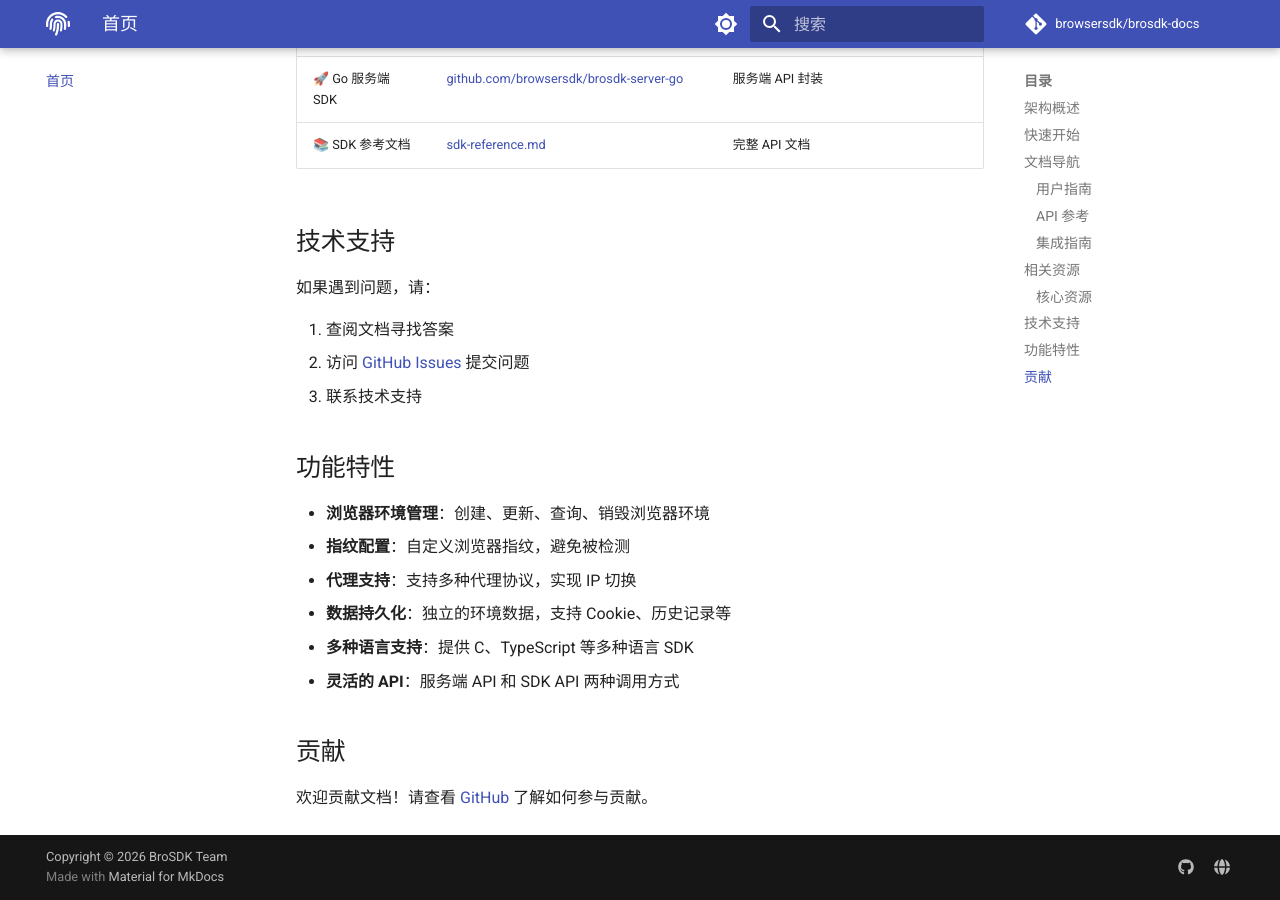
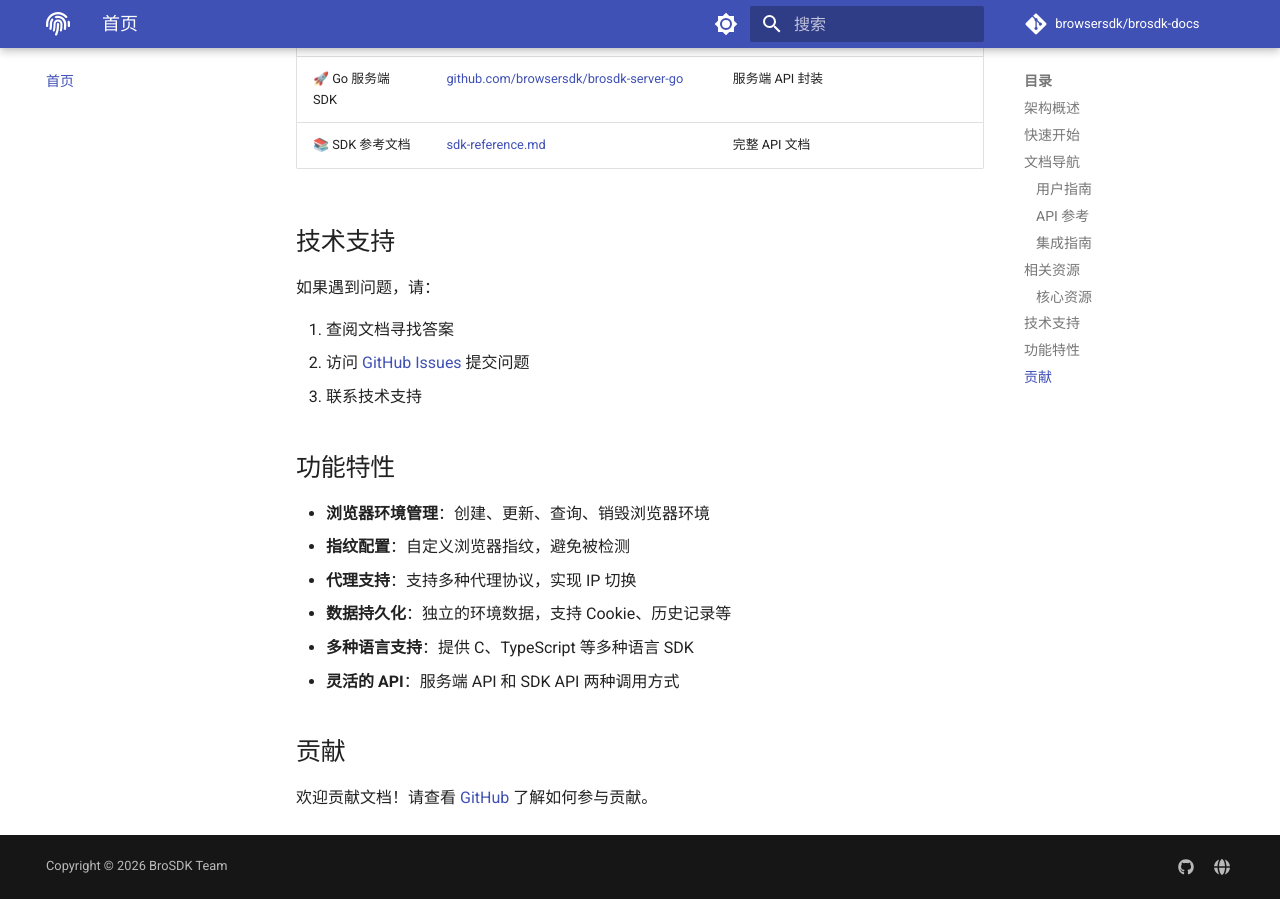
Before and after one commit to browsersdk/brosdk-docs, an MkDocs documentation site: the page built from docs/index.md, in a window 1280 px wide and 900 px high, scrolled down 1695 px. Built offline with MkDocs 1.6.1 and Material for MkDocs 9.7.7, drawn with Linux system fonts in a browser that asks for light colours; comment, search, counter and statistics services are not loaded.

Commit message:
docs: hide 'Made with Material for MkDocs' footer
- Set extra.generator: false in mkdocs.yml
- Removes the Material for MkDocs credit from footer

```diff
--- a/mkdocs.yml
+++ b/mkdocs.yml
@@ -93,6 +93,7 @@ nav:
 
 # Additional settings
 extra:
+  generator: false  # Hide "Made with Material for MkDocs"
   social:
     - icon: fontawesome/brands/github
       link: https://github.com/browsersdk/brosdk-docs
```
